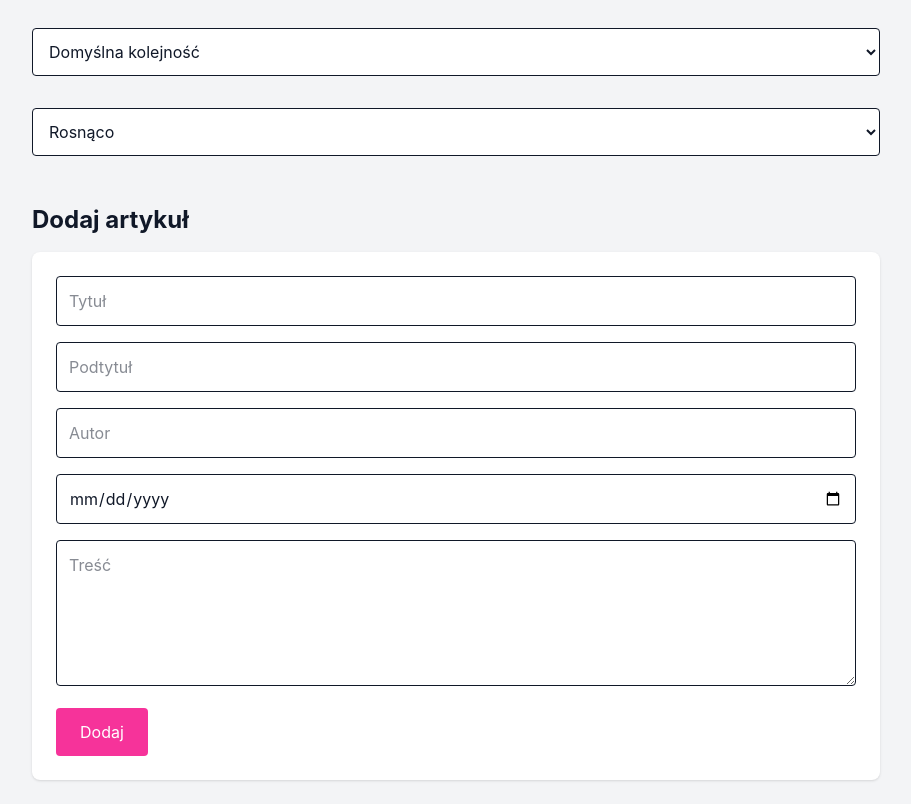
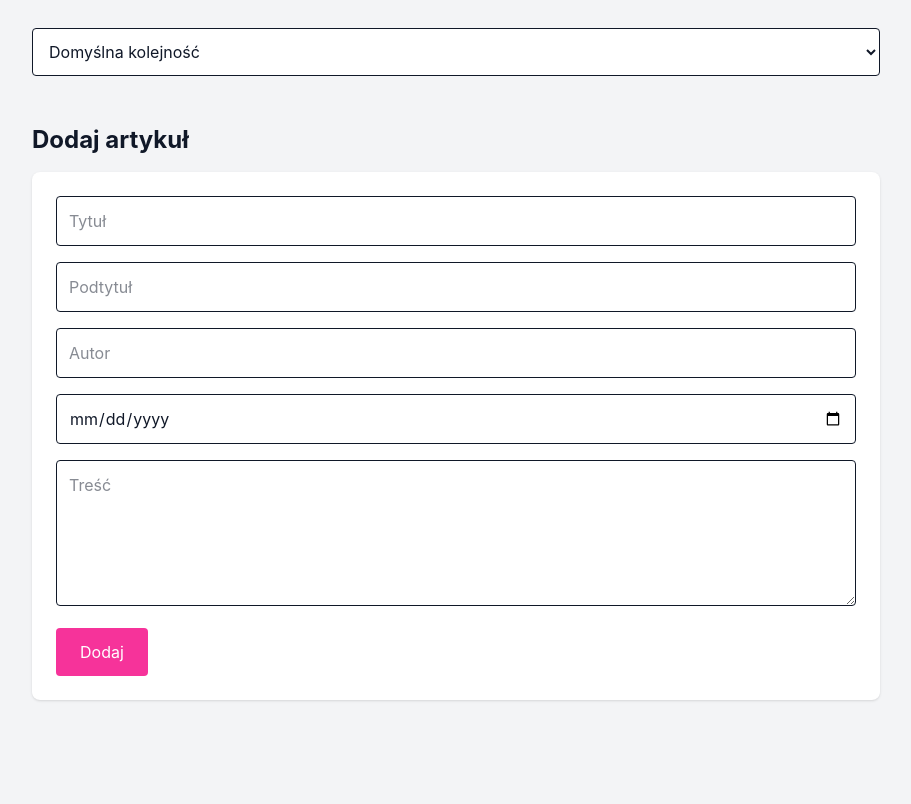
Before and after one commit to ameliabar/webowe, a website built with Vite: page index.html in a window 1280 px wide. Shown: the part 68-872 px from the top of the page, without its empty margins (184-1095 px from the left). After the commit the page ends 800 px from the top, so only its background shows below. Built offline with nearby package versions, Linux system fonts and the light colour scheme; some packages are replaced by stand-ins of ours; no server answers; the database is empty.

Commit message:
oby ostatnia

```diff
--- a/index.html
+++ b/index.html
@@ -24,14 +24,6 @@
           <option value="date_asc">Po dacie rosnąco</option>
           <option value="date_desc">Po dacie malejąco</option>
           <option value="title">Po nazwie alfabetycznie</option>
-        </select>
-      </section>
-
-        <select id="dirSelect"
-                class="w-full p-3 border rounded bg-white"
-                disabled>
-          <option value="asc">Rosnąco</option>
-          <option value="desc">Malejąco</option>
         </select>
       </section>
 
```
